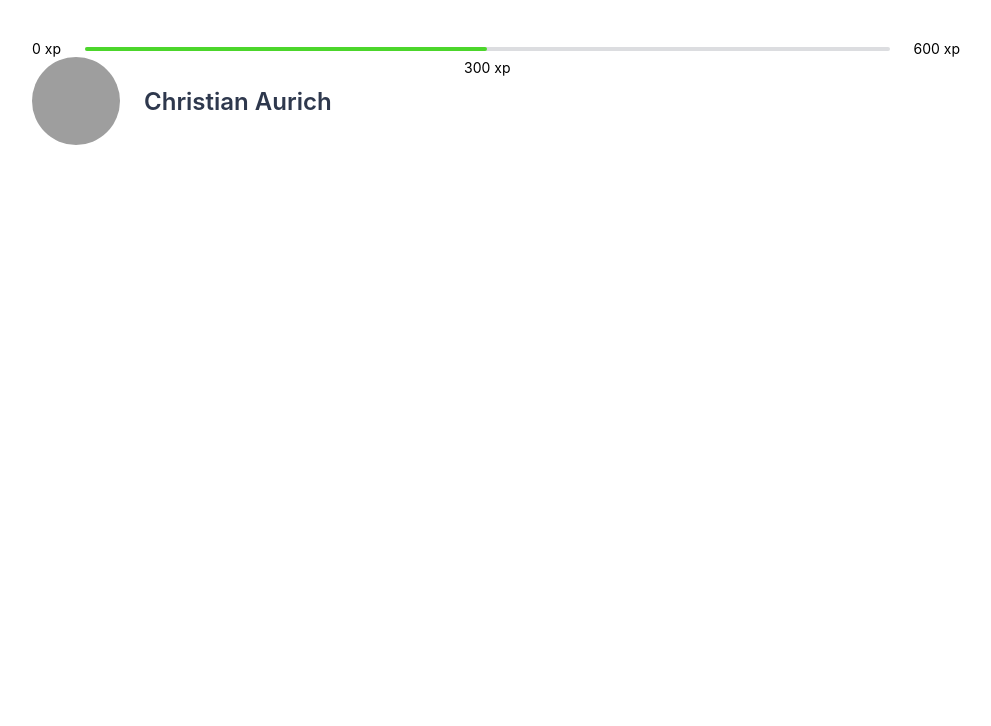
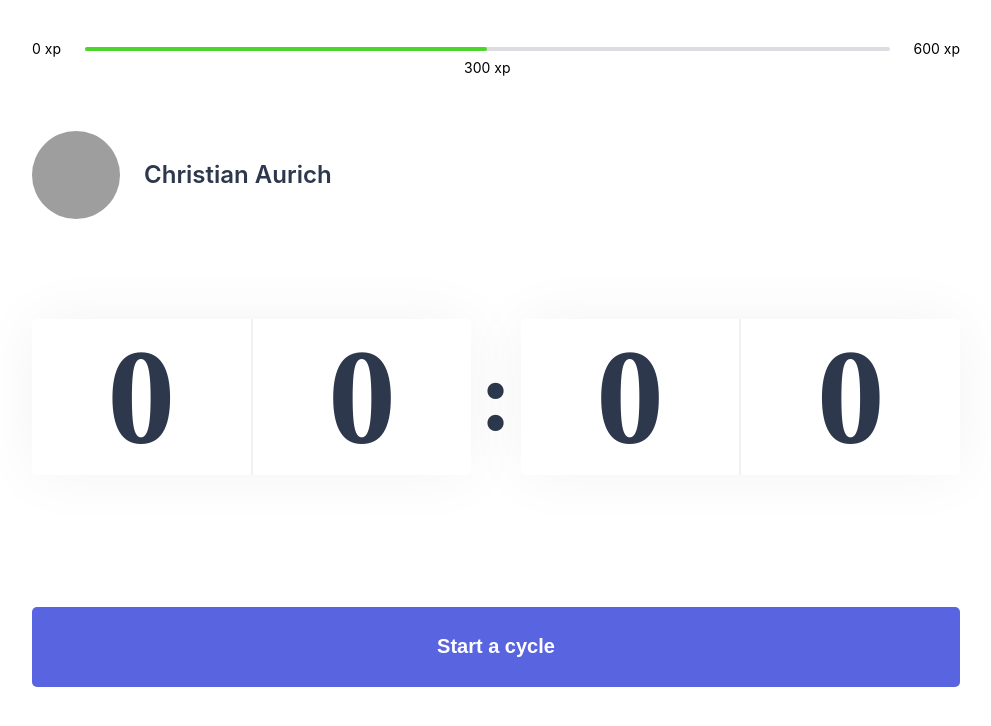
Before and after one commit to christianaurichzm/be-healthy, a Next.js app: page / in a window 1280 px wide. Shown: the top 726 px of the page, without its empty margins (144-1135 px from the left). Built offline with nearby package versions, Linux system fonts and the light colour scheme; grey boxes are pictures that could not be loaded.

Commit message:
Add Countdown component

```diff
--- /dev/null
+++ b/src/components/Countdown.tsx
@@ -0,0 +1,23 @@
+import styles from "../styles/components/Countdown.module.scss";
+
+export function Countdown() {
+  return (
+    <>
+      <div className={styles.countdown}>
+        <div>
+          <span>0</span>
+          <span>0</span>
+        </div>
+        <span>:</span>
+        <div>
+          <span>0</span>
+          <span>0</span>
+        </div>
+      </div>
+
+      <button type="button" className={styles.startCycleButton}>
+        Start a cycle
+      </button>
+    </>
+  );
+}
--- a/src/pages/index.tsx
+++ b/src/pages/index.tsx
@@ -1,5 +1,6 @@
 import Head from "next/head";
 
+import { Countdown } from "../components/Countdown";
 import { Profile } from "../components/Profile";
 import { ExperienceBar } from "../components/ExperienceBar";
 
@@ -12,7 +13,11 @@
         <title>Be Healthy | Home</title>
       </Head>
       <ExperienceBar />
-      <Profile />
+
+      <section>
+        <Profile />
+        <Countdown />
+      </section>
     </main>
   );
 }
--- /dev/null
+++ b/src/styles/components/Countdown.module.scss
@@ -0,0 +1,54 @@
+.countdown {
+    display: flex;
+    align-items: center;
+    font-family: Rajdhani;
+    font-weight: 600;
+    color: var(--title);
+
+    div {
+      flex: 1;
+      display: flex;
+      align-items: center;
+      justify-content: space-evenly;
+      background: var(--white);
+      box-shadow: 0 0 60px rgba(0, 0, 0, 0.05);
+      border-radius: 5px;
+      font-size: 8.5rem;
+      text-align: center;
+
+      span {
+        flex: 1;
+
+        &:first-child {
+          border-right: 1px solid #F0F1F3;
+        }
+
+        &:last-child {
+          border-left: 1px solid #F0F1F3;
+        }
+      }
+    }
+
+    > span {
+      font-size: 6.25rem;
+      margin: 0 0.5rem;
+    }
+  }
+
+  button {
+    &.startCycleButton {
+      width: 100%;
+      height: 5rem;
+      margin-top: 2rem;
+      display: flex;
+      align-items: center;
+      justify-content: center;
+      border: 0;
+      border-radius: 5px;
+      background: var(--blue);
+      color: var(--white);
+      font-size: 1.25rem;
+      font-weight: 600;
+      transition: background-color 0.2s;
+    }
+}
--- a/src/styles/globals.scss
+++ b/src/styles/globals.scss
@@ -6,6 +6,8 @@
 
 :root {
   --title: #2e384d;
+  --white:#fff;
+  --blue: #5965E0;
   --gray-line: #dcdde0;
   --green: #4cd62b;
 }
--- a/src/styles/pages/Home.module.scss
+++ b/src/styles/pages/Home.module.scss
@@ -5,4 +5,12 @@
   max-width: 992px;
   margin: 0 auto;
   padding: 2.5rem 2rem;
+
+  section {
+    flex: 1;
+    display: grid;
+    grid-template-columns: 1fr;
+    gap: 6.25rem;
+    align-content: center;
   }
+}
```
Lines whose indentation alone changed are shown as unchanged.
